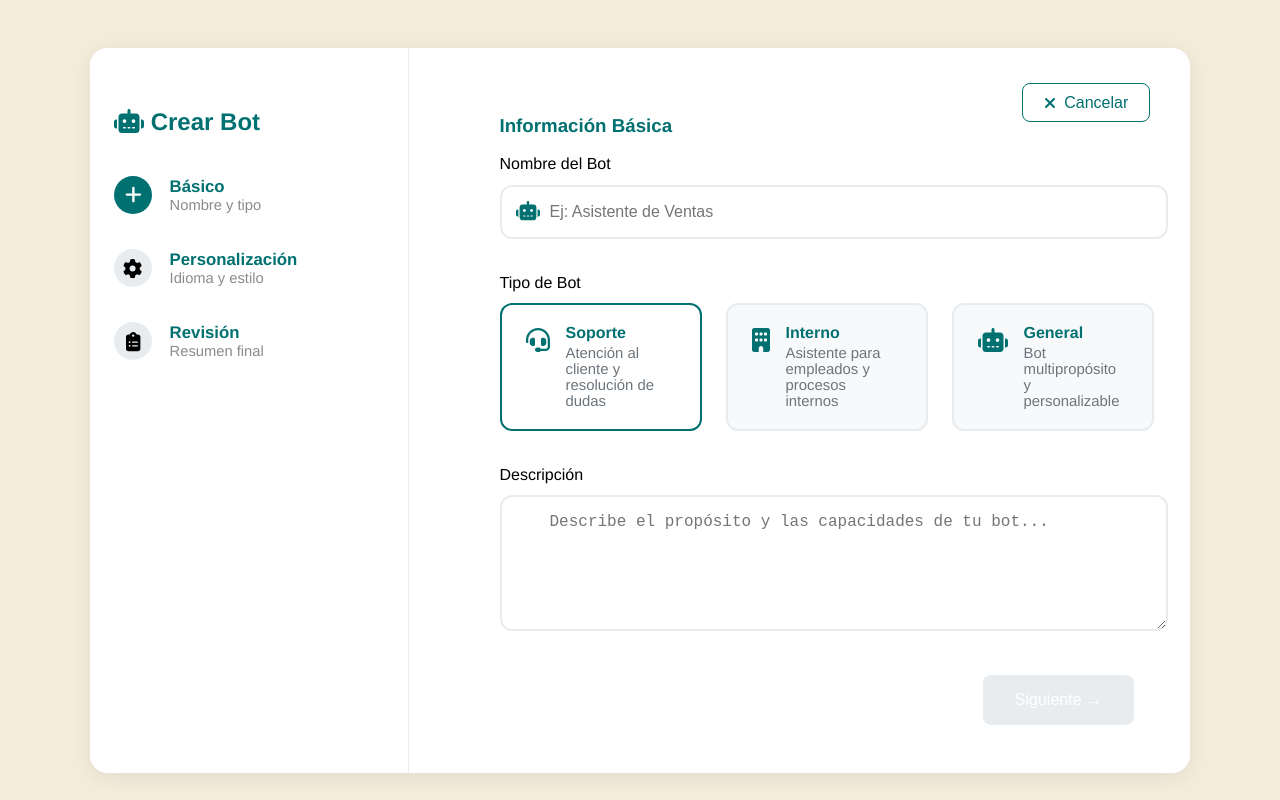
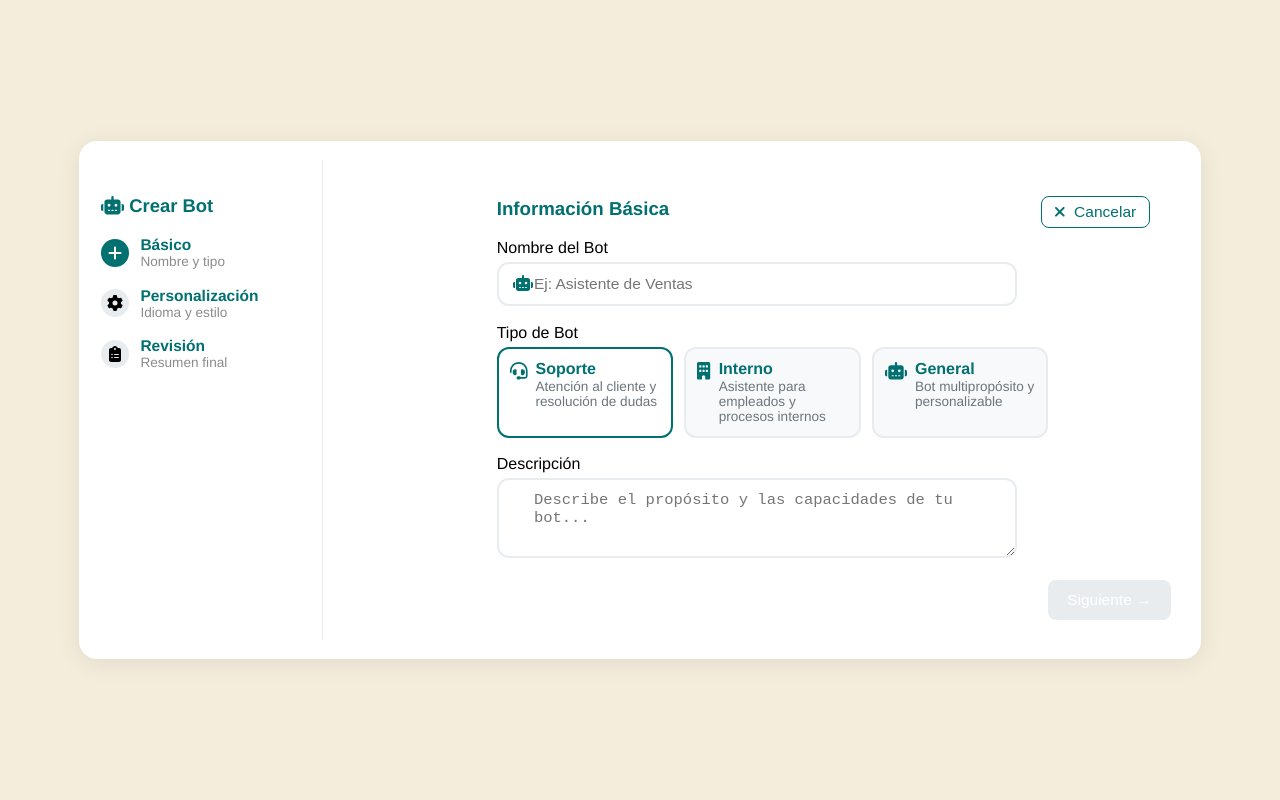
Before and after one commit to JoseManuelOberreuter/AsesoriaBotFront, a Vue app: page /createbot in a window 1280 px wide. Built offline with nearby package versions, Linux system fonts and the light colour scheme.

Commit message:
feat: UI/UX

```diff
--- a/src/views/CreateBotView.vue
+++ b/src/views/CreateBotView.vue
@@ -431,11 +431,13 @@ const prevStep = () => {
   <style scoped>
 .create-bot-horizontal-container {
   min-height: 100vh;
+  max-height: 100vh;
   background: var(--color-background);
   display: flex;
-  align-items: flex-start;
+  align-items: center;
   justify-content: center;
-  padding: 3rem 0;
+  padding: 0;
+  overflow: auto;
 }
 .horizontal-layout {
   display: flex;
@@ -443,22 +445,24 @@ const prevStep = () => {
   border-radius: 18px;
   box-shadow: 0 4px 24px rgba(0,0,0,0.08);
   width: 1100px;
-  min-height: 700px;
-  overflow: hidden;
+  min-height: 0;
+  max-height: 88vh;
+  overflow-y: auto;
+  padding: 1.2rem 0.7rem;
 }
 .steps-sidebar {
-  width: 270px;
+  width: 210px;
   background: white;
-  padding: 2.5rem 1.5rem;
+  padding: 1.2rem 0.7rem;
   border-right: 1px solid #f0ede5;
   display: flex;
   flex-direction: column;
   align-items: flex-start;
 }
 .steps-sidebar h2 {
-  font-size: 1.5rem;
+  font-size: 1.15rem;
   color: var(--color-primary);
-  margin-bottom: 2.5rem;
+  margin-bottom: 1.2rem;
   font-weight: 700;
 }
 .steps-list {
@@ -470,12 +474,12 @@ const prevStep = () => {
 .steps-list li {
   display: flex;
   align-items: center;
-  margin-bottom: 2.2rem;
+  margin-bottom: 1.1rem;
   transition: color 0.2s;
 }
 .step-circle {
-  width: 38px;
-  height: 38px;
+  width: 28px;
+  height: 28px;
   border-radius: 50%;
   background: #e9ecef;
   color: var(--color-dark-secondary);
@@ -483,8 +487,8 @@ const prevStep = () => {
   align-items: center;
   justify-content: center;
   font-weight: bold;
-  font-size: 1.2rem;
-  margin-right: 1.1rem;
+  font-size: 1rem;
+  margin-right: 0.7rem;
   transition: background 0.3s, color 0.3s;
 }
 .steps-list li.active .step-circle {
@@ -502,15 +506,15 @@ const prevStep = () => {
 .step-title {
   font-weight: 600;
   color: var(--color-primary);
-  font-size: 1.05rem;
+  font-size: 0.97rem;
 }
 .step-desc {
   color: #8b8b8b;
-  font-size: 0.92rem;
+  font-size: 0.85rem;
 }
 .step-content {
   flex: 1;
-  padding: 3rem 3.5rem;
+  padding: 1.2rem 1.2rem;
   display: flex;
   flex-direction: column;
   justify-content: center;
@@ -520,16 +524,16 @@ const prevStep = () => {
   width: 100%;
 }
 .form-step-horizontal {
-    max-width: 600px;
+  max-width: 520px;
   margin: 0 auto;
   animation: fadeIn 0.3s ease;
 }
 .input-group {
-  margin-bottom: 2.2rem;
+  margin-bottom: 1.1rem;
 }
 .input-group label {
   display: block;
-  margin-bottom: 0.7rem;
+  margin-bottom: 0.3rem;
   font-weight: 500;
   color: var(--color-dark-secondary);
 }
@@ -539,15 +543,16 @@ const prevStep = () => {
 .input-wrapper input,
 .input-wrapper textarea {
   width: 100%;
-  padding: 1rem 1rem 1rem 3rem;
+  padding: 0.7rem 0.7rem 0.7rem 2.2rem;
   border: 2px solid #e9ecef;
   border-radius: 12px;
-  font-size: 1rem;
+  font-size: 0.97rem;
   background: white;
   transition: border-color 0.3s;
+  box-sizing: border-box;
 }
 .input-wrapper textarea {
-  min-height: 100px;
+  min-height: 60px;
   resize: vertical;
 }
 .input-icon {
@@ -555,7 +560,7 @@ const prevStep = () => {
   left: 1rem;
   top: 50%;
   transform: translateY(-50%);
-  font-size: 1.2rem;
+  font-size: 1rem;
 }
 .input-wrapper input:focus,
 .input-wrapper textarea:focus {
@@ -564,28 +569,28 @@ const prevStep = () => {
 }
 .type-options-horizontal {
   display: flex;
-  gap: 1.5rem;
+  gap: 0.7rem;
 }
 .type-option-horizontal {
   background: #f8f9fa;
   border: 2px solid #e9ecef;
   border-radius: 12px;
-  padding: 1.2rem 1.5rem;
+  padding: 0.7rem 0.7rem;
   cursor: pointer;
   min-width: 150px;
   flex: 1;
   transition: border-color 0.3s, background 0.3s;
   display: flex;
   align-items: flex-start;
-  gap: 1rem;
+  gap: 0.5rem;
 }
 .type-option-horizontal.selected {
   border-color: var(--color-primary);
   background: rgba(var(--color-primary-rgb), 0.07);
 }
 .type-icon {
-  font-size: 1.5rem;
-  margin-top: 0.2rem;
+  font-size: 1.1rem;
+  margin-top: 0.1rem;
   color: var(--color-primary);
 }
 .type-texts {
@@ -595,30 +600,30 @@ const prevStep = () => {
 .type-name {
   font-weight: 600;
   color: var(--color-primary);
-  margin-bottom: 0.2rem;
+  margin-bottom: 0.1rem;
 }
 .type-description {
-  font-size: 0.93rem;
+  font-size: 0.85rem;
   color: #6c757d;
 }
 .language-options-horizontal,
 .style-options-horizontal {
   display: flex;
-  gap: 1.5rem;
+  gap: 0.7rem;
 }
 .language-option-horizontal,
 .style-option-horizontal {
   background: #f8f9fa;
   border: 2px solid #e9ecef;
     border-radius: 12px;
-  padding: 1.2rem 1.5rem;
+  padding: 0.7rem 0.7rem;
   cursor: pointer;
   min-width: 120px;
   flex: 1;
   transition: border-color 0.3s, background 0.3s;
   display: flex;
   align-items: center;
-  gap: 0.7rem;
+  gap: 0.4rem;
 }
 .language-option-horizontal.selected,
 .style-option-horizontal.selected {
@@ -627,7 +632,7 @@ const prevStep = () => {
 }
 .language-flag,
 .style-icon {
-  font-size: 1.3rem;
+  font-size: 1rem;
 }
 .language-name,
 .style-name {
@@ -639,19 +644,19 @@ const prevStep = () => {
     flex-direction: column;
 }
 .style-description {
-  font-size: 0.93rem;
+  font-size: 0.85rem;
   color: #6c757d;
 }
 .toggle-label {
   display: flex;
   align-items: center;
-    gap: 1rem;
+    gap: 0.5rem;
   cursor: pointer;
 }
 .toggle-switch {
   position: relative;
-  width: 60px;
-  height: 34px;
+  width: 38px;
+  height: 22px;
 }
 .toggle-switch input {
   opacity: 0;
@@ -672,10 +677,10 @@ const prevStep = () => {
 .toggle-slider:before {
   position: absolute;
   content: "";
-  height: 26px;
-  width: 26px;
-  left: 4px;
-  bottom: 4px;
+  height: 14px;
+  width: 14px;
+  left: 3px;
+  bottom: 3px;
   background-color: white;
   transition: .4s;
   border-radius: 50%;
@@ -684,7 +689,7 @@ input:checked + .toggle-slider {
   background-color: var(--color-primary);
 }
 input:checked + .toggle-slider:before {
-  transform: translateX(26px);
+  transform: translateX(16px);
 }
 .toggle-content {
   flex: 1;
@@ -693,17 +698,17 @@ input:checked + .toggle-slider:before {
   display: block;
   font-weight: 500;
   color: var(--color-dark-secondary);
-  margin-bottom: 0.25rem;
+  margin-bottom: 0.1rem;
 }
 .toggle-description {
-  font-size: 0.9rem;
+  font-size: 0.8rem;
   color: #6c757d;
 }
 .review-ux-wrapper {
   display: flex;
   justify-content: center;
   align-items: flex-start;
-  margin-bottom: 2rem;
+  margin-bottom: 1rem;
   animation: fadeInUp 0.5s;
 }
 @keyframes fadeInUp {
@@ -714,43 +719,43 @@ input:checked + .toggle-slider:before {
   background: #fff;
   border-radius: 14px;
   box-shadow: 0 2px 10px rgba(0,0,0,0.08);
-  padding: 1.7rem 1.5rem 1.2rem 1.5rem;
-  min-width: 320px;
-  max-width: 420px;
+  padding: 1rem 0.7rem 0.7rem 0.7rem;
+  min-width: 220px;
+  max-width: 340px;
   width: 100%;
 }
 .review-ux-header {
   display: flex;
   align-items: center;
   gap: 1rem;
-  margin-bottom: 1.2rem;
+  margin-bottom: 0.7rem;
 }
 .review-ux-check {
   color: var(--color-accent);
-  font-size: 2rem;
+  font-size: 1.2rem;
 }
 .review-ux-header h2 {
   margin: 0;
-  font-size: 1.25rem;
+  font-size: 1rem;
   color: var(--color-primary);
   font-weight: 700;
 }
 .review-ux-header p {
   margin: 0;
   color: #888;
-  font-size: 1.01rem;
+  font-size: 0.9rem;
 }
 .review-ux-list {
   list-style: none;
   padding: 0;
-  margin: 0 0 1.2rem 0;
+  margin: 0 0 0.7rem 0;
 }
 .review-ux-item {
   display: flex;
   align-items: flex-start;
   gap: 0.5rem;
     font-size: 1rem;
-  margin-bottom: 0.5rem;
+  margin-bottom: 0.2rem;
   color: #333;
   border-radius: 7px;
   padding: 0.4rem 0.3rem;
@@ -760,7 +765,7 @@ input:checked + .toggle-slider:before {
   background: var(--color-light-secondary);
 }
 .ux-icon {
-  font-size: 1.15rem;
+  font-size: 0.95rem;
   color: var(--color-primary);
   min-width: 1.2rem;
   margin-top: 0.1rem;
@@ -776,7 +781,7 @@ input:checked + .toggle-slider:before {
   flex: 1;
 }
 .ux-desc-value {
-  max-width: 210px;
+  max-width: 150px;
   display: inline-block;
   vertical-align: middle;
   line-height: 1.4;
@@ -785,7 +790,7 @@ input:checked + .toggle-slider:before {
   background: none;
   border: none;
   color: var(--color-primary);
-  font-size: 0.97rem;
+  font-size: 0.85rem;
   cursor: pointer;
   text-decoration: underline;
   padding: 0;
@@ -799,12 +804,12 @@ input:checked + .toggle-slider:before {
   display: flex;
   align-items: center;
   gap: 0.5rem;
-  padding: 0.8rem 1.7rem;
+  padding: 0.6rem 1.1rem;
     background: var(--color-primary);
   color: #fff;
   border: none;
   border-radius: 8px;
-  font-size: 1.08rem;
+  font-size: 0.97rem;
   font-weight: 600;
   cursor: pointer;
   box-shadow: 0 2px 8px rgba(0,0,0,0.07);
@@ -818,13 +823,13 @@ input:checked + .toggle-slider:before {
   display: flex;
   justify-content: flex-end;
   gap: 1rem;
-  margin-top: 2.5rem;
+  margin-top: 1.1rem;
 }
 .nav-btn {
-  padding: 1rem 2rem;
-    border: none;
-    border-radius: 8px;
-    font-size: 1rem;
+  padding: 0.7rem 1.2rem;
+  border: none;
+  border-radius: 8px;
+  font-size: 0.97rem;
   font-weight: 500;
   cursor: pointer;
   transition: all 0.3s ease;
@@ -861,8 +866,8 @@ input:checked + .toggle-slider:before {
   color: var(--color-primary);
   border: 1.5px solid var(--color-primary);
   border-radius: 8px;
-  padding: 0.6rem 1.3rem;
-  font-size: 1rem;
+  padding: 0.4rem 0.8rem;
+  font-size: 0.97rem;
   font-weight: 500;
   display: flex;
   align-items: center;
```
